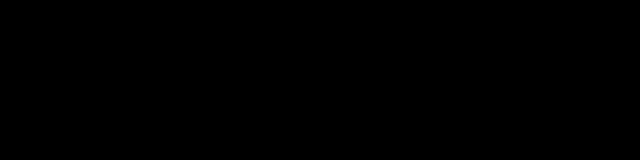
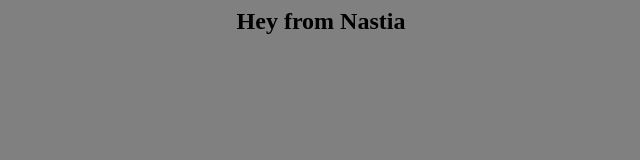
Before and after one commit to nastyabelka/app-for-jenkins, a plain HTML site: page index.html in a window 1280 px wide. Shown: the whole page, without its empty margins (319-959 px from the left). Drawn offline with Linux system fonts and the light colour scheme.

Commit message:
Chanced colour of body site

```diff
--- a/index.html
+++ b/index.html
@@ -1 +1 @@
- <html><body bgcolor=black><center><h2><p><fond color=red>Hey from Nastia</h2></center></body></html>
+ <html><body bgcolor=grey><center><h2><p><fond color=red>Hey from Nastia</h2></center></body></html>
```
